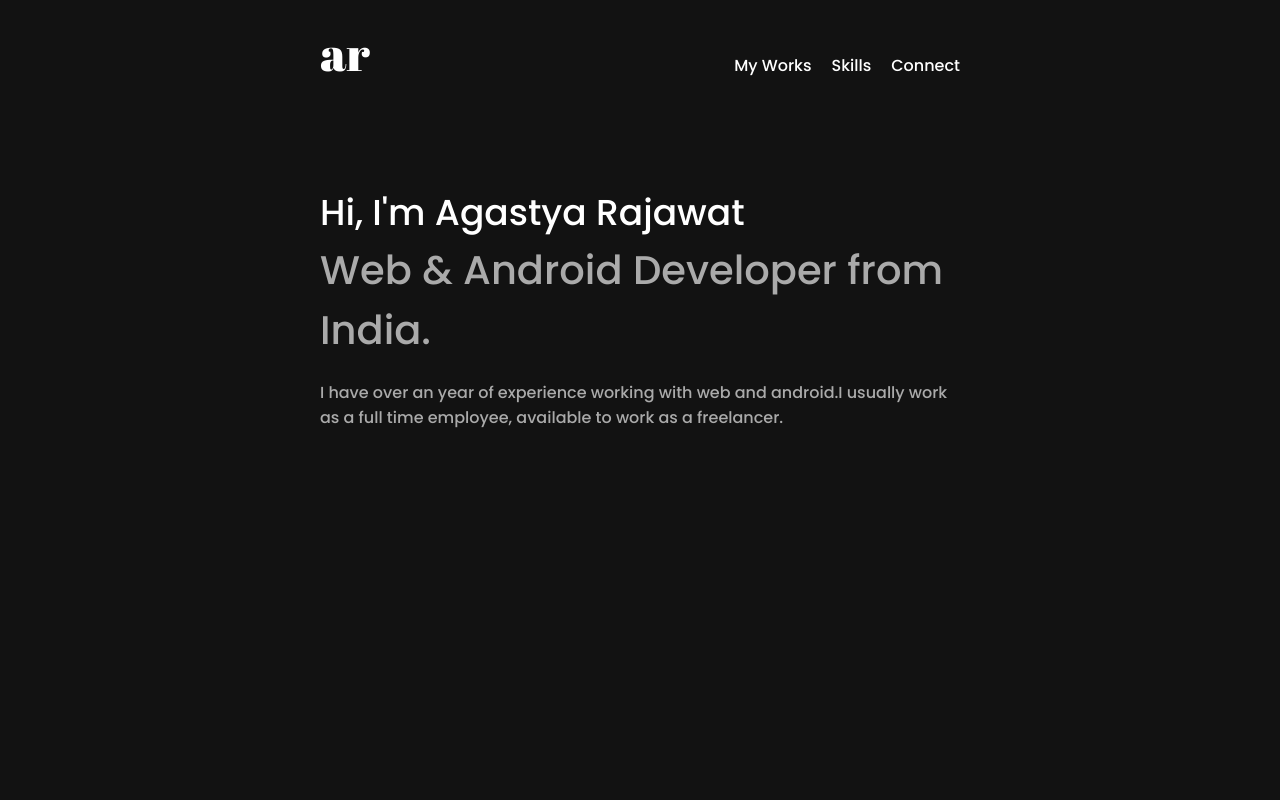
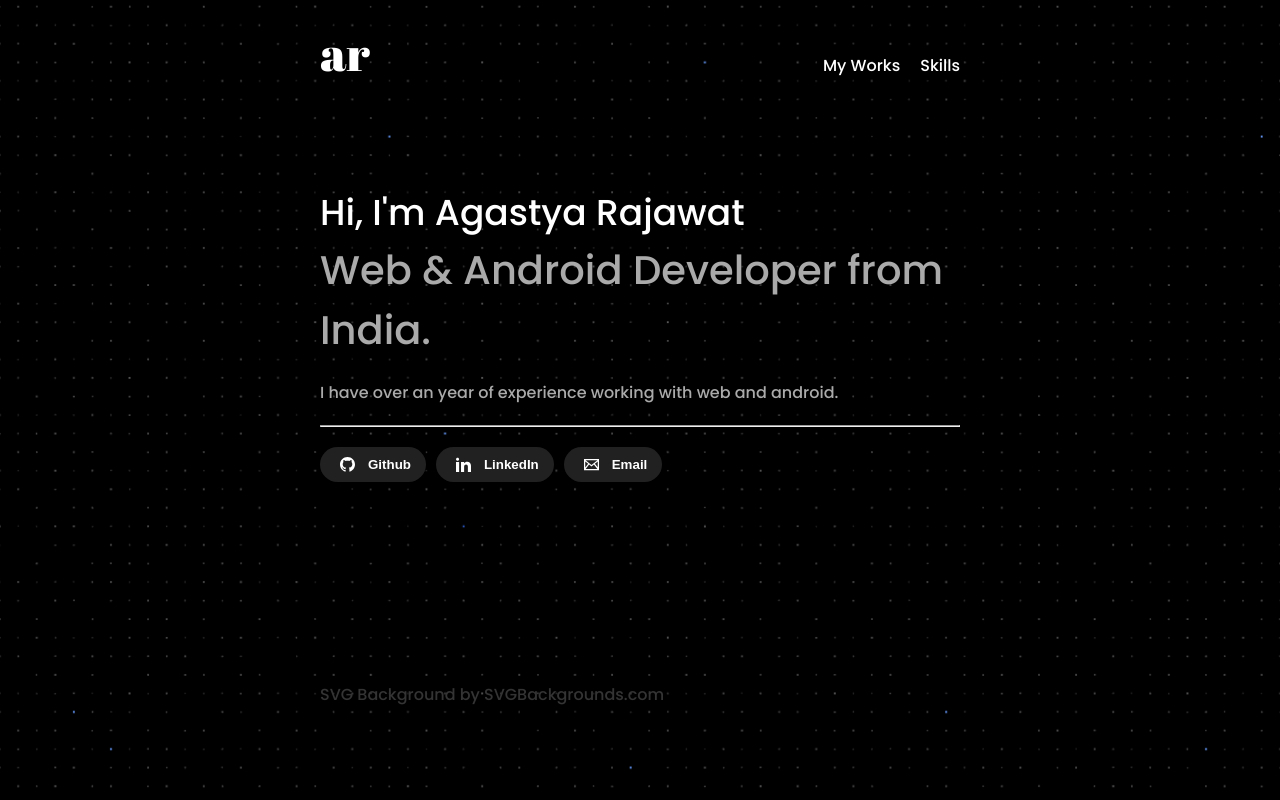
Before and after one commit to Agastya909/persona-website, a React (Vite) app: page / in a window 1280 px wide. Built offline with nearby package versions, Linux system fonts and the light colour scheme.

Commit message:
add bg svg, add btn for social and remove connect page

```diff
--- a/src/component/Nav.jsx
+++ b/src/component/Nav.jsx
@@ -16,9 +16,6 @@ const Nav = () => {
         <a href="/skills" className="nav-link">
           Skills
         </a>
-        <a href="/contact" className="nav-link">
-          Connect
-        </a>
       </div>
     </div>
   );
--- a/src/index.css
+++ b/src/index.css
@@ -5,6 +5,8 @@ body {
   font-family: "Poppins", sans-serif;
   font-weight: 500;
   font-style: normal;
+  background-image: url(../public/pattern-randomized.svg);
+  background-size: cover;
 }
 
 p,
--- a/src/main.jsx
+++ b/src/main.jsx
@@ -4,7 +4,6 @@ import "./index.css";
 import { createBrowserRouter, RouterProvider } from "react-router-dom";
 import Home from "./pages/home/home.jsx";
 import Project from "./pages/project/Project.jsx";
-import Contact from "./pages/contact/Contact.jsx";
 import Skills from "./pages/skills/Skills.jsx";
 
 const Router = createBrowserRouter([
@@ -17,10 +16,6 @@ const Router = createBrowserRouter([
     element: <Project />,
   },
   {
-    path: "/contact",
-    element: <Contact />,
-  },
-  {
     path: "/skills",
     element: <Skills />,
   },
--- a/src/pages/contact/Contact.jsx
+++ /dev/null
@@ -1,59 +0,0 @@
-/* eslint-disable react/prop-types */
-import Nav from "../../component/Nav";
-import "./contact.css";
-
-const Contact = () => {
-  return (
-    <div>
-      <Nav />
-      <div className="contact-section">
-        <a
-          href="mailto:agastyarajawat909@gmail.com"
-          className="link"
-          style={{ textDecoration: "none", color: "white" }}
-        >
-          <svg
-            xmlns="http://www.w3.org/2000/svg"
-            className="icon"
-            fill="#fff"
-            viewBox="0 0 24 24"
-          >
-            <path d="M0 3v18h24v-18h-24zm6.623 7.929l-4.623 5.712v-9.458l4.623 3.746zm-4.141-5.929h19.035l-9.517 7.713-9.518-7.713zm5.694 7.188l3.824 3.099 3.83-3.104 5.612 6.817h-18.779l5.513-6.812zm9.208-1.264l4.616-3.741v9.348l-4.616-5.607z" />
-          </svg>
-        </a>
-        <a
-          href="https://www.linkedin.com/in/agastya-rajawat/"
-          target="_blank"
-          className="link"
-          style={{ textDecoration: "none", color: "white" }}
-        >
-          <svg
-            xmlns="http://www.w3.org/2000/svg"
-            className="icon"
-            fill="#fff"
-            viewBox="0 0 24 24"
-          >
-            <path d="M4.98 3.5c0 1.381-1.11 2.5-2.48 2.5s-2.48-1.119-2.48-2.5c0-1.38 1.11-2.5 2.48-2.5s2.48 1.12 2.48 2.5zm.02 4.5h-5v16h5v-16zm7.982 0h-4.968v16h4.969v-8.399c0-4.67 6.029-5.052 6.029 0v8.399h4.988v-10.131c0-7.88-8.922-7.593-11.018-3.714v-2.155z" />
-          </svg>
-        </a>
-        <a
-          href="https://github.com/agastya909"
-          target="_blank"
-          className="link"
-          style={{ textDecoration: "none", color: "white" }}
-        >
-          <svg
-            xmlns="http://www.w3.org/2000/svg"
-            className="icon"
-            fill="#fff"
-            viewBox="0 0 24 24"
-          >
-            <path d="M12 0c-6.626 0-12 5.373-12 12 0 5.302 3.438 9.8 8.207 11.387.599.111.793-.261.793-.577v-2.234c-3.338.726-4.033-1.416-4.033-1.416-.546-1.387-1.333-1.756-1.333-1.756-1.089-.745.083-.729.083-.729 1.205.084 1.839 1.237 1.839 1.237 1.07 1.834 2.807 1.304 3.492.997.107-.775.418-1.305.762-1.604-2.665-.305-5.467-1.334-5.467-5.931 0-1.311.469-2.381 1.236-3.221-.124-.303-.535-1.524.117-3.176 0 0 1.008-.322 3.301 1.23.957-.266 1.983-.399 3.003-.404 1.02.005 2.047.138 3.006.404 2.291-1.552 3.297-1.23 3.297-1.23.653 1.653.242 2.874.118 3.176.77.84 1.235 1.911 1.235 3.221 0 4.609-2.807 5.624-5.479 5.921.43.372.823 1.102.823 2.222v3.293c0 .319.192.694.801.576 4.765-1.589 8.199-6.086 8.199-11.386 0-6.627-5.373-12-12-12z" />
-          </svg>
-        </a>
-      </div>
-    </div>
-  );
-};
-
-export default Contact;
--- a/src/pages/contact/contact.css
+++ /dev/null
@@ -1,36 +0,0 @@
-.contact-section {
-  margin-top: 200px;
-  display: flex;
-  flex-direction: row;
-  justify-content: space-around;
-}
-
-.link {
-  display: flex;
-  flex-direction: column;
-  align-items: center;
-}
-
-.icon {
-  padding: 5px;
-  height: 30px;
-  width: 30px;
-}
-
-.icon:hover {
-  fill: #ffb84c;
-}
-
-@media screen and (max-width: 480px) {
-  .contact-section {
-    margin-top: 120px;
-    display: flex;
-    flex-direction: column;
-    align-items: center;
-  }
-  .icon {
-    margin-top: 20px;
-    height: 40px;
-    width: 40px;
-  }
-}
--- a/src/pages/home/home.css
+++ b/src/pages/home/home.css
@@ -20,7 +20,40 @@
 
 .intro-desc-home {
   color: #aaaaaa;
-  margin-top: 20px;
+  margin: 20px 0;
+}
+
+.btn-group {
+  margin-top: 5px;
+}
+
+.social-btn {
+  background-color: #212121;
+  border-radius: 50px;
+  border-width: 0;
+  padding: 5px 15px;
+  margin-right: 10px;
+  color: #fff;
+  font-weight: 600;
+}
+
+
+.social-btn:hover {
+  background-color: #2b59c3;
+  cursor: pointer;
+}
+
+.btn-group {
+  display: flex;
+  flex-direction: row;
+}
+
+.icon {
+  fill: #fff;
+  height: 15px;
+  width: 15px;
+  padding: 5px;
+  margin-right: 8px;
 }
 
 @media screen and (max-width: 639px) {
@@ -44,4 +77,13 @@
   .intro-desc-home {
     margin-top: 20px;
   }
+
+  .btn-group {
+    display: flex;
+    flex-direction: row;
+    flex-wrap: wrap;
+  }
+  .social-btn {
+    margin-top: 10px;
+  }
 }
--- a/src/pages/home/home.jsx
+++ b/src/pages/home/home.jsx
@@ -1,17 +1,101 @@
 import Nav from "../../component/Nav";
 import "./home.css";
+
 const Home = () => {
   return (
     <div className="main-home">
       <Nav />
       <div>
         <p className="intro-main-home">{"Hi, I'm Agastya Rajawat"}</p>
-        <p className="intro-sub-home">{"Web & Android Developer from India."}</p>
+        <p className="intro-sub-home">
+          {"Web & Android Developer from India."}
+        </p>
         <p className="intro-desc-home">
-          I have over an year of experience working with web and android.I
-          usually work as a full time employee, available to work as a
-          freelancer.
+          I have over an year of experience working with web and android.
         </p>
+        <hr style={{ marginBottom: 20 }} />
+        <div className="btn-group">
+          <button
+            className="social-btn"
+            onClick={() => {
+              window.open("https://github.com/agastya909", "_blank");
+            }}
+          >
+            <div
+              style={{
+                display: "flex",
+                flexDirection: "row",
+                alignItems: "center",
+              }}
+            >
+              <svg
+                xmlns="http://www.w3.org/2000/svg"
+                className="icon"
+                viewBox="0 0 24 24"
+              >
+                <path d="M12 0c-6.626 0-12 5.373-12 12 0 5.302 3.438 9.8 8.207 11.387.599.111.793-.261.793-.577v-2.234c-3.338.726-4.033-1.416-4.033-1.416-.546-1.387-1.333-1.756-1.333-1.756-1.089-.745.083-.729.083-.729 1.205.084 1.839 1.237 1.839 1.237 1.07 1.834 2.807 1.304 3.492.997.107-.775.418-1.305.762-1.604-2.665-.305-5.467-1.334-5.467-5.931 0-1.311.469-2.381 1.236-3.221-.124-.303-.535-1.524.117-3.176 0 0 1.008-.322 3.301 1.23.957-.266 1.983-.399 3.003-.404 1.02.005 2.047.138 3.006.404 2.291-1.552 3.297-1.23 3.297-1.23.653 1.653.242 2.874.118 3.176.77.84 1.235 1.911 1.235 3.221 0 4.609-2.807 5.624-5.479 5.921.43.372.823 1.102.823 2.222v3.293c0 .319.192.694.801.576 4.765-1.589 8.199-6.086 8.199-11.386 0-6.627-5.373-12-12-12z" />
+              </svg>
+              <p className="btn-title">Github</p>
+            </div>
+          </button>
+          <button
+            className="social-btn"
+            onClick={() => {
+              window.open(
+                "https://www.linkedin.com/in/agastya-rajawat/",
+                "_blank"
+              );
+            }}
+          >
+            <div
+              style={{
+                display: "flex",
+                flexDirection: "row",
+                alignItems: "center",
+              }}
+            >
+              <svg
+                xmlns="http://www.w3.org/2000/svg"
+                className="icon"
+                viewBox="0 0 24 24"
+              >
+                <path d="M4.98 3.5c0 1.381-1.11 2.5-2.48 2.5s-2.48-1.119-2.48-2.5c0-1.38 1.11-2.5 2.48-2.5s2.48 1.12 2.48 2.5zm.02 4.5h-5v16h5v-16zm7.982 0h-4.968v16h4.969v-8.399c0-4.67 6.029-5.052 6.029 0v8.399h4.988v-10.131c0-7.88-8.922-7.593-11.018-3.714v-2.155z" />
+              </svg>
+              <p className="btn-title">LinkedIn</p>
+            </div>
+          </button>
+          <button
+            className="social-btn"
+            onClick={() => {
+              window.open("mailto:agastyarajawat909@gmail.com", "_blank");
+            }}
+          >
+            <div
+              style={{
+                display: "flex",
+                flexDirection: "row",
+                alignItems: "center",
+              }}
+            >
+              <svg
+                xmlns="http://www.w3.org/2000/svg"
+                className="icon"
+                viewBox="0 0 24 24"
+              >
+                <path d="M0 3v18h24v-18h-24zm6.623 7.929l-4.623 5.712v-9.458l4.623 3.746zm-4.141-5.929h19.035l-9.517 7.713-9.518-7.713zm5.694 7.188l3.824 3.099 3.83-3.104 5.612 6.817h-18.779l5.513-6.812zm9.208-1.264l4.616-3.741v9.348l-4.616-5.607z" />
+              </svg>
+              <p className="btn-title">Email</p>
+            </div>
+          </button>
+        </div>
+      </div>
+      <div style={{ marginTop: 200 }}>
+        <a
+          href="https://www.svgbackgrounds.com/set/free-svg-backgrounds-and-patterns/"
+          style={{ textDecoration: "none", color: "#343434" }}
+        >
+          SVG Background by SVGBackgrounds.com
+        </a>
       </div>
     </div>
   );
```
Also changed, not shown: public/pattern-randomized.svg (added).
